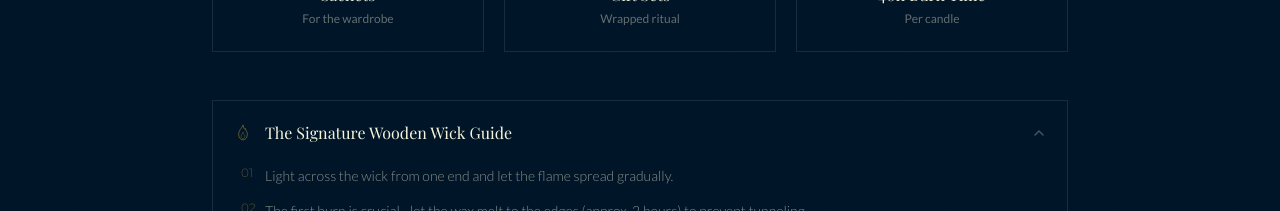
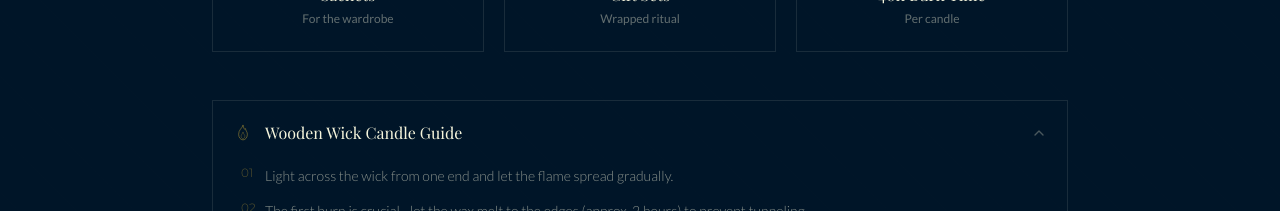
Before and after one commit to mohamedmetwle99-code/nilium, a React (Vite) app: page / in a window 1280 px wide. Shown: the part 6440-6651 px from the top of the page. Built offline with nearby package versions, Linux system fonts and the light colour scheme; a web font is replaced by a local one.

Commit message:
simplify candle guide title

```diff
--- a/src/i18n.ts
+++ b/src/i18n.ts
@@ -80,7 +80,7 @@ export const translations: Record<Language, Record<string, string>> = {
     'howto.label': 'The NILIUM Ritual',
     'howto.title': 'How It Works',
     'howto.subtitle': 'Simple rituals for extraordinary moments.',
-    'howto.candle.title': 'The Signature Wooden Wick Guide',
+    'howto.candle.title': 'Wooden Wick Candle Guide',
     'howto.candle.step1': 'Light across the wick from one end and let the flame spread gradually.',
     'howto.candle.step2': 'The first burn is crucial - let the wax melt to the edges (approx. 2 hours) to prevent tunneling.',
     'howto.candle.step3': 'Trim the char before each use for a clean flame and clear crackling sound.',
@@ -230,7 +230,7 @@ export const translations: Record<Language, Record<string, string>> = {
     'howto.label': 'Das NILIUM-Ritual',
     'howto.title': 'Anleitung',
     'howto.subtitle': 'Einfache Rituale für aussergewöhnliche Momente.',
-    'howto.candle.title': 'Die Signatur Holz Docht Anleitung',
+    'howto.candle.title': 'Holz Docht Kerzen Anleitung',
     'howto.candle.step1': 'Zünden Sie den Docht von einem Ende an und lassen Sie die Flamme sich allmählich ausbreiten.',
     'howto.candle.step2': 'Der erste Brennvorgang ist entscheidend - lassen Sie das Wachs bis zum Rand schmelzen (ca. 2 Stunden), um Tunneling zu verhindern.',
     'howto.candle.step3': 'Schneiden Sie den Ruß vor jedem Gebrauch ab für eine saubere Flamme und klares Knistergeräusch.',
```
